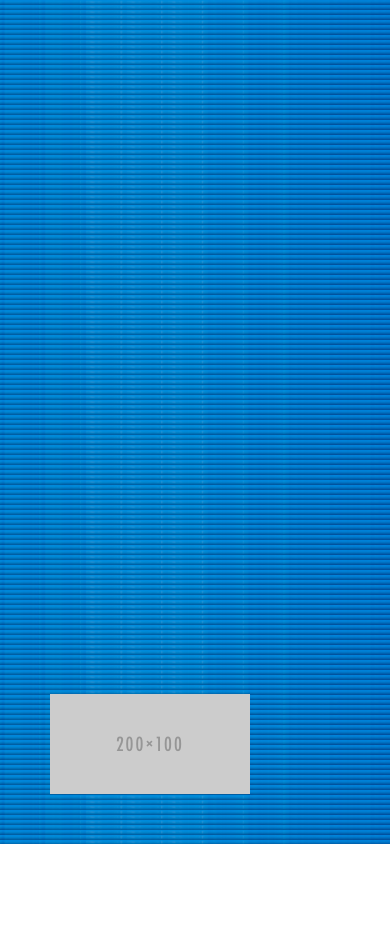
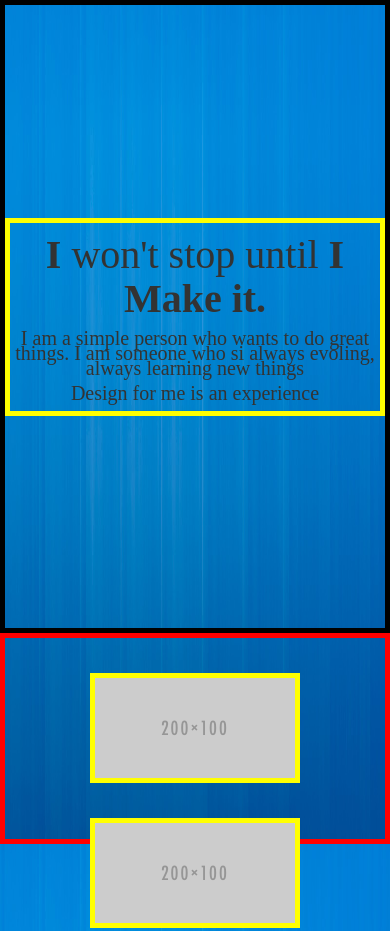
Before and after one commit to saurabhmarpadge/mysteryproject, a plain HTML site: page index.html in a window 390 px wide. Shown: the top 931 px of the page. Before the commit the page ends 844 px from the top, so only its background shows below. Drawn offline with nearby package versions, Linux system fonts and the light colour scheme.

Commit message:
Adding responsive feature

```diff
--- a/css/custom.css
+++ b/css/custom.css
@@ -1,12 +1,50 @@
-div#image img
-{
-    display: block;
-    margin: auto;
-    padding-left: 50px;
-    padding-bottom: 50px;
-    position: fixed;
-    bottom: 0;
+div#image img{
+  display: block;
+  margin: 10% auto;
+  border-style: solid;
+  border-width: 5px;
+  border-color: yellow;
+}
 
+#main{
+  float: left;
+  margin: 0 auto;
+  width: 100%;
+  border-style: solid;
+  border-width: 5px;
+  border-color: black;
+  display: flex;
+  align-items: center;
+  justify-content: center;
+  height: 75%;
+}
+#quote{
+  margin: 0 auto;
+  border-style: solid;
+  border-width: 5px;
+  border-color: yellow;
+  text-align: center;
+}
+#quote p{
+  text-decoration: none;
+  font-family: Serif;
+  line-height: 75%;
+  font-size:20px;
+}
+#quote h1{
+  font-size: 40px;
+  text-decoration: none;
+  font-family: Serif;
+}
+#content{
+  float: left;
+  width:100%;
+  margin: 0 auto;
+  bottom: 0;
+  height: 25%;
+  border-style: solid;
+  border-width: 5px;
+  border-color: red;
 }
 
 .no-js #loader { display: none;  }
@@ -31,6 +69,22 @@ div#image img
 .wide-container {
   max-width: 1200px;
   height: 550px;
-  margin: 0 auto;
-  margin-top: 5%;
+  position: absolute;
+  margin: auto;
+  top:0;
+  bottom: 0;
+  left: 0;
+  right: 0;
+  border-style: solid;
+  border-width: 5px;
+  border-color: yellow;
 }
+.container{
+  display: flex;
+  align-items: center;
+  justify-content: center;
+  height: 100vh;
+  border-style: solid;
+  border-width: 5px;
+  border-color: red;
+}
--- a/index.html
+++ b/index.html
@@ -21,15 +21,18 @@
 
   </head>
 
-  <body style="background: url(img/background.jpg); background-size: 100% 100%;">
+  <body style="background:url(img/background.jpg); background-size: 100% 100%;">
     <div class="preloader"></div>
-    <div class="container-fluid">
-    <div class="row">
+    <div class="container-fluid" >
+    <div class="row" style="  height:100vh;">
       <div class="row" id="main">
-          <div class="col-sm-12">
-          </div>
+        <div class="row" id="quote">
+          <h1><strong>I</strong> won't stop until <strong>I Make it.</strong></h1>
+          <p>I am a simple person who wants to do great things. I am someone who si always evoling, always learning new things</p>
+          <p>Design for me is an experience</p>
+        </div>
       </div>
-      <div class="row" id="footer">
+      <div class="row" id="content">
         <div class="col-sm-3" id="image">
             <a href="about.html"><img src="img/200x100.png" /></a>
         </div>
```
Also changed, not shown: portfolio.html (+4 -1 lines).
